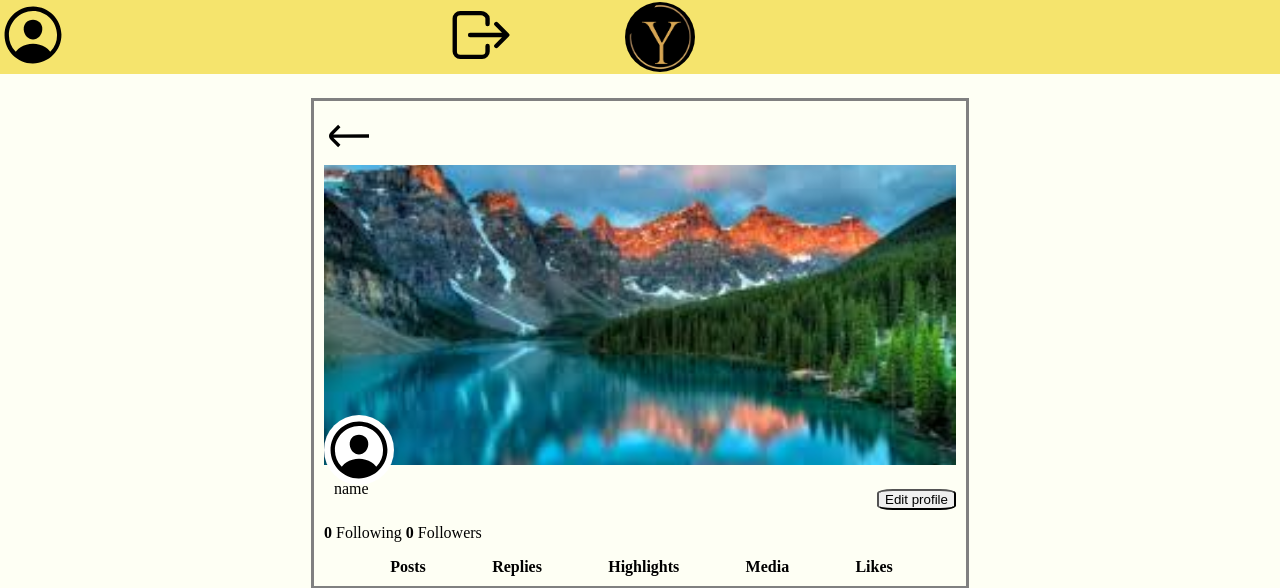
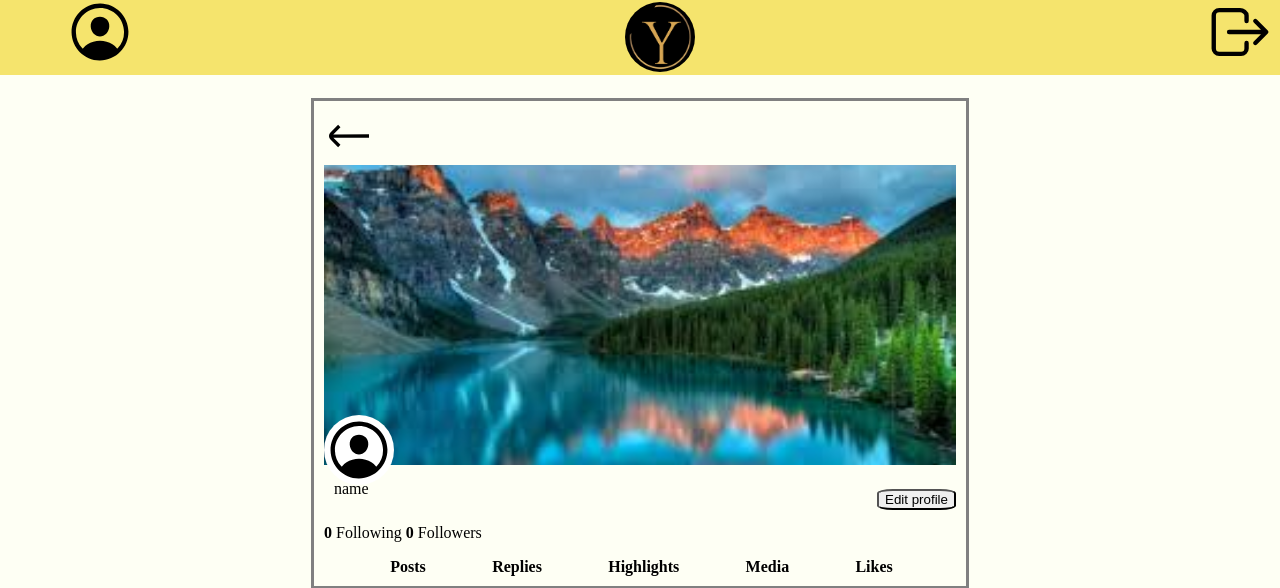
Before and after one commit to Simon-dev-c/Y, a PHP site: page /profile.php in a window 1280 px wide. Shown: the top 588 px of the page. Run offline with PHP 8.4, Linux system fonts and the light colour scheme.

Commit message:
Update style.css

```diff
--- a/style.css
+++ b/style.css
@@ -8,15 +8,19 @@ body{
   top:0;
   background-color:#F5E46D;
   width:105%;
-  display:flex;
+  height:75px;
   margin-left: -10px;
 }
 .header .profile_img {
-  flex:1;
+  position: absolute;
+  top: -3px;
+  left: 5%;
 }
 
 .header .log-out {
-  flex:2;
+  position: absolute;
+  top: -3px;
+  right: 5%;
 }
 
 .logo{
```
